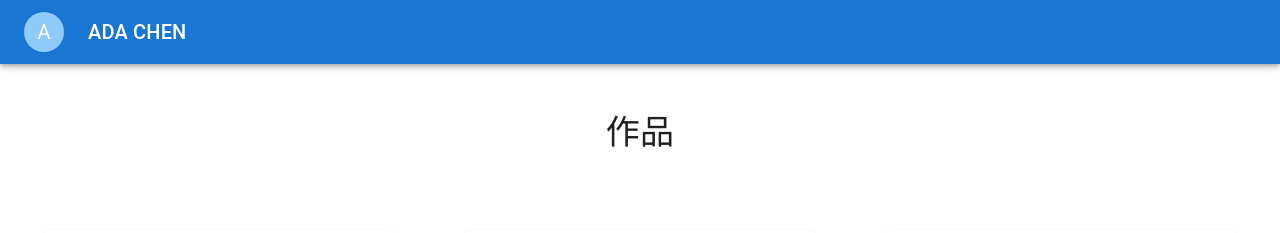
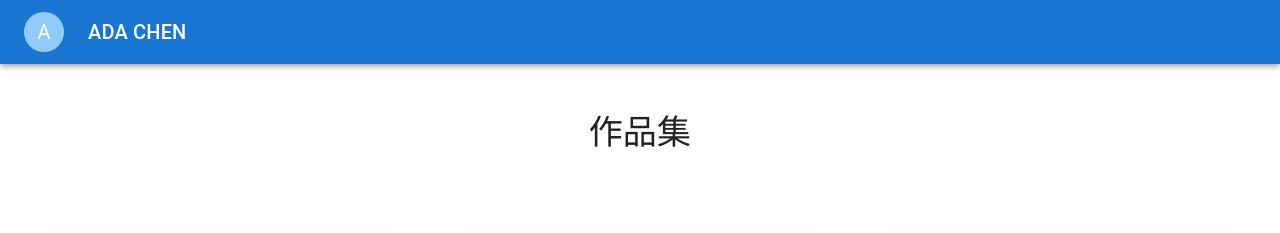
Before and after one commit to airfly626/airfly-project, a React (Vite) app: page / in a window 1280 px wide. Shown: the top 233 px of the page. Built offline with nearby package versions, Linux system fonts and the light colour scheme.

Commit message:
Update MainContent.jsx

```diff
--- a/src/MainContent.jsx
+++ b/src/MainContent.jsx
@@ -44,7 +44,7 @@ export default function MainContent() {
     return (
         <Box sx={{ display: 'flex', flexDirection: 'column', gap: 4, pb: 5 }}>
             <Typography gutterBottom variant="h4" component="div" sx={{ textAlign: 'center', mx: 1, py: 4 }}>
-                作品
+                作品集
             </Typography>
             <Grid container spacing={2} columns={12}
                 sx={{
```
